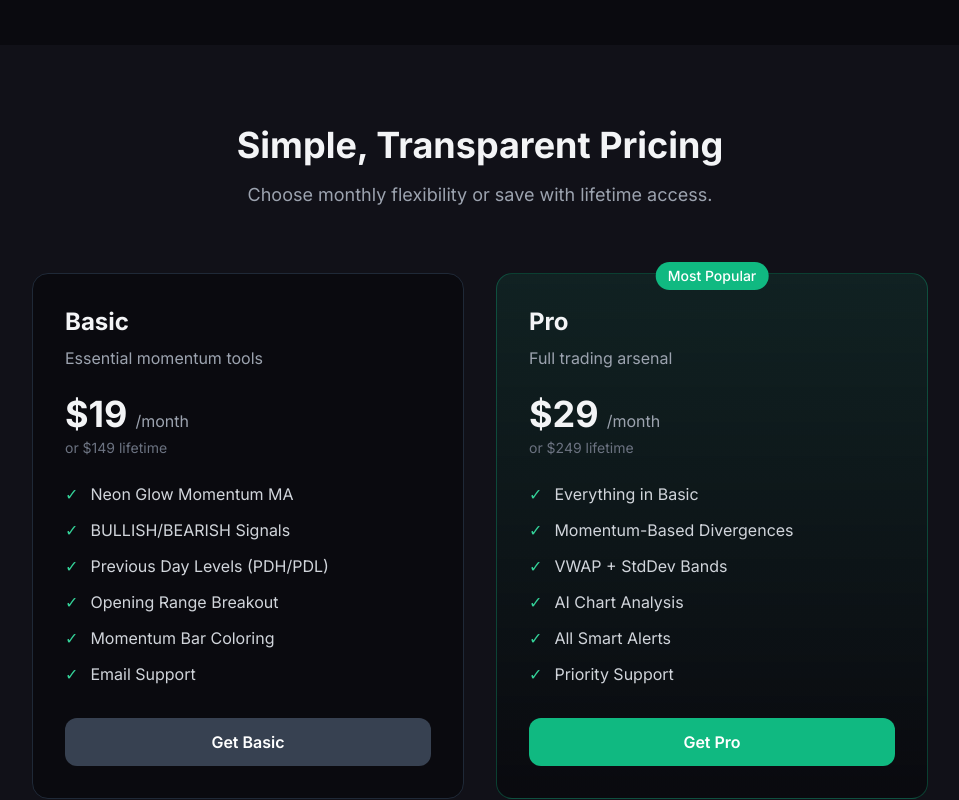
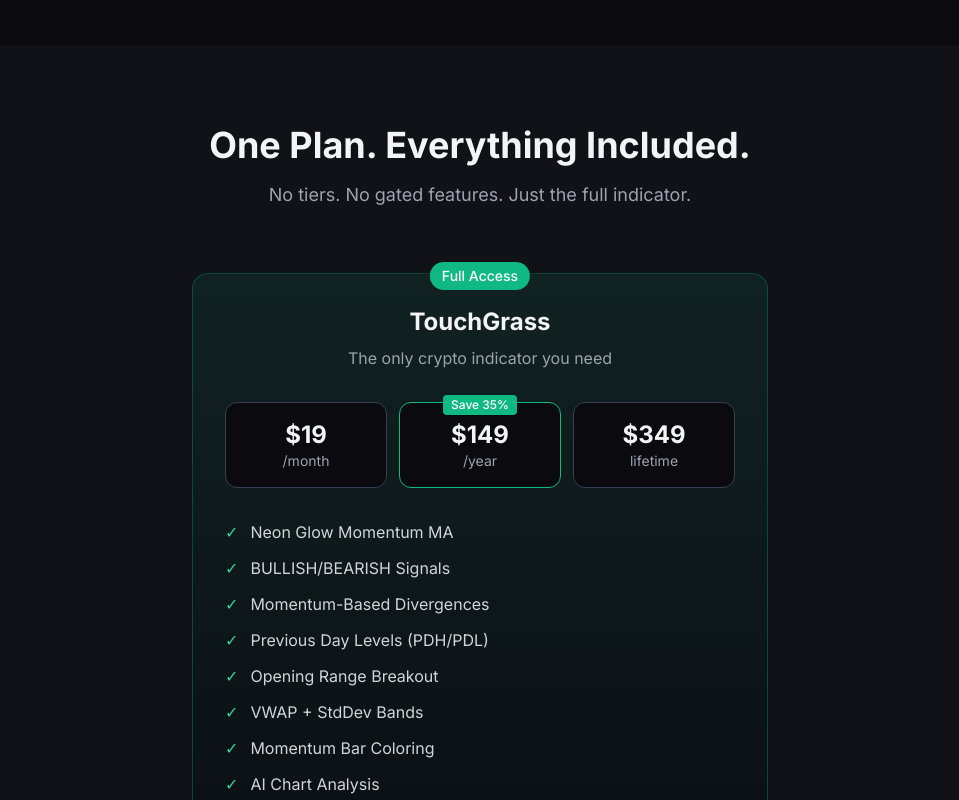
Before and after one commit to RuckVibeCodes/touchgrass-indicator, a Next.js app: page / in a window 1280 px wide. Shown: the part 2400-3200 px from the top of the page, without its empty margins (160-1119 px from the left). Built offline with nearby package versions, Linux system fonts and the light colour scheme.

Commit message:
Single tier pricing: $19/mo, $149/yr, $349 lifetime

```diff
--- a/src/app/page.tsx
+++ b/src/app/page.tsx
@@ -103,8 +103,8 @@
     a: "TouchGrass works on any market available on TradingView — crypto, forex, stocks, futures, and indices."
   },
   {
-    q: "What is the difference between Basic and Pro?",
-    a: "Basic includes the momentum MA, PD/ORB levels, bar coloring, and signals. Pro adds momentum-based divergence detection, VWAP bands, AI chart analysis, and priority support."
+    q: "What is included?",
+    a: "Everything. One plan, all features: momentum MA, divergences, PD/ORB levels, VWAP bands, signals, AI chart analysis, and priority support. No gated features."
   },
   {
     q: "How does the divergence detection work?",
@@ -273,67 +273,51 @@
         <div className="max-w-7xl mx-auto">
           <div className="text-center mb-16">
             <h2 className="text-3xl sm:text-4xl font-bold mb-4">
-              Simple, Transparent Pricing
+              One Plan. Everything Included.
             </h2>
             <p className="text-gray-400 text-lg max-w-2xl mx-auto">
-              Choose monthly flexibility or save with lifetime access.
+              No tiers. No gated features. Just the full indicator.
             </p>
           </div>
-          <div className="grid md:grid-cols-2 gap-8 max-w-4xl mx-auto">
-            {/* Basic */}
-            <div className="bg-[#0a0a0f] border border-gray-800 rounded-2xl p-8">
-              <div className="mb-6">
-                <h3 className="text-2xl font-bold mb-2">Basic</h3>
-                <p className="text-gray-400">Essential momentum tools</p>
+
+          <div className="max-w-xl mx-auto">
+            <div className="bg-gradient-to-b from-emerald-500/10 to-[#0a0a0f] border border-emerald-500/30 rounded-2xl p-8 relative">
+              <div className="absolute -top-3 left-1/2 -translate-x-1/2 px-3 py-1 bg-emerald-500 text-white text-sm font-medium rounded-full">
+                Full Access
               </div>
-              <div className="mb-6">
-                <div className="flex items-baseline gap-2">
-                  <span className="text-4xl font-bold">$19</span>
-                  <span className="text-gray-400">/month</span>
+              <div className="text-center mb-8">
+                <h3 className="text-2xl font-bold mb-2">TouchGrass</h3>
+                <p className="text-gray-400">The only crypto indicator you need</p>
+              </div>
+
+              {/* Pricing Options */}
+              <div className="grid grid-cols-3 gap-3 mb-8">
+                <div className="bg-[#0a0a0f] border border-gray-700 rounded-xl p-4 text-center">
+                  <div className="text-2xl font-bold">$19</div>
+                  <div className="text-gray-400 text-sm">/month</div>
                 </div>
-                <p className="text-sm text-gray-500 mt-1">or $149 lifetime</p>
+                <div className="bg-[#0a0a0f] border border-emerald-500 rounded-xl p-4 text-center relative">
+                  <div className="absolute -top-2 left-1/2 -translate-x-1/2 px-2 py-0.5 bg-emerald-500 text-white text-xs font-medium rounded">
+                    Save 35%
+                  </div>
+                  <div className="text-2xl font-bold">$149</div>
+                  <div className="text-gray-400 text-sm">/year</div>
+                </div>
+                <div className="bg-[#0a0a0f] border border-gray-700 rounded-xl p-4 text-center">
+                  <div className="text-2xl font-bold">$349</div>
+                  <div className="text-gray-400 text-sm">lifetime</div>
+                </div>
               </div>
+
               <ul className="space-y-3 mb-8">
                 {[
                   "Neon Glow Momentum MA",
                   "BULLISH/BEARISH Signals",
+                  "Momentum-Based Divergences",
                   "Previous Day Levels (PDH/PDL)",
                   "Opening Range Breakout",
+                  "VWAP + StdDev Bands",
                   "Momentum Bar Coloring",
-                  "Email Support"
-                ].map((item, i) => (
-                  <li key={i} className="flex items-center gap-3">
-                    <span className="text-emerald-400">✓</span>
-                    <span className="text-gray-300">{item}</span>
-                  </li>
-                ))}
-              </ul>
-              <button className="w-full py-3 bg-gray-700 hover:bg-gray-600 text-white rounded-xl font-semibold transition-colors">
-                Get Basic
-              </button>
-            </div>
-
-            {/* Pro */}
-            <div className="bg-gradient-to-b from-emerald-500/10 to-[#0a0a0f] border border-emerald-500/30 rounded-2xl p-8 relative">
-              <div className="absolute -top-3 left-1/2 -translate-x-1/2 px-3 py-1 bg-emerald-500 text-white text-sm font-medium rounded-full">
-                Most Popular
-              </div>
-              <div className="mb-6">
-                <h3 className="text-2xl font-bold mb-2">Pro</h3>
-                <p className="text-gray-400">Full trading arsenal</p>
-              </div>
-              <div className="mb-6">
-                <div className="flex items-baseline gap-2">
-                  <span className="text-4xl font-bold">$29</span>
-                  <span className="text-gray-400">/month</span>
-                </div>
-                <p className="text-sm text-gray-500 mt-1">or $249 lifetime</p>
-              </div>
-              <ul className="space-y-3 mb-8">
-                {[
-                  "Everything in Basic",
-                  "Momentum-Based Divergences",
-                  "VWAP + StdDev Bands",
                   "AI Chart Analysis",
                   "All Smart Alerts",
                   "Priority Support"
@@ -344,9 +328,12 @@
                   </li>
                 ))}
               </ul>
-              <button className="w-full py-3 bg-emerald-500 hover:bg-emerald-600 text-white rounded-xl font-semibold transition-colors">
-                Get Pro
+              <button className="w-full py-4 bg-emerald-500 hover:bg-emerald-600 text-white rounded-xl font-semibold text-lg transition-colors">
+                Get TouchGrass
               </button>
+              <p className="text-center text-gray-500 text-sm mt-4">
+                7-day money-back guarantee
+              </p>
             </div>
           </div>
         </div>
```
